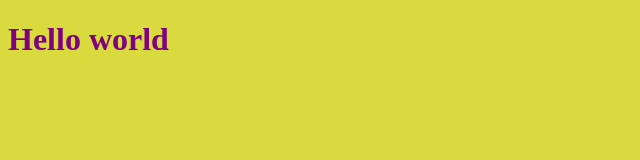
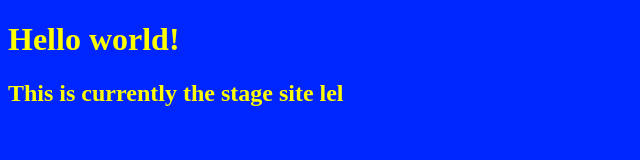
Before and after one commit to weznagwama/test-source, a plain HTML site: page index.html in a window 1280 px wide. Shown: the whole page, without its empty margins (0-640 px from the left). Drawn offline with Linux system fonts and the light colour scheme.

Commit message:
SIte-update
Site update.

```diff
--- a/index.html
+++ b/index.html
@@ -1,15 +1,16 @@
 <!DOCTYPE html PUBLIC "-//W3C//DTD HTML 4.01//EN">
 <html>
 <head>
-  <title>My first styled page</title>
+  <title>My first styled page - STAGE</title>
   <style type="text/css">
   body {
-    color: purple;
-    background-color: #d8da3d }
+    color: yellow;
+    background-color: #0026ff }
   </style>
 </head>
 
 <body>
-<h1> Hello world </h1>
+<h1> Hello world! </h1>
+    <h2>This is currently the stage site lel</h2>
 </body>
 </html>
```
